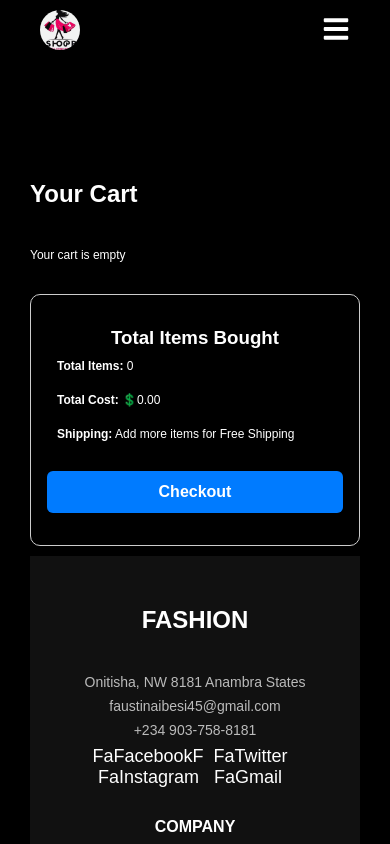
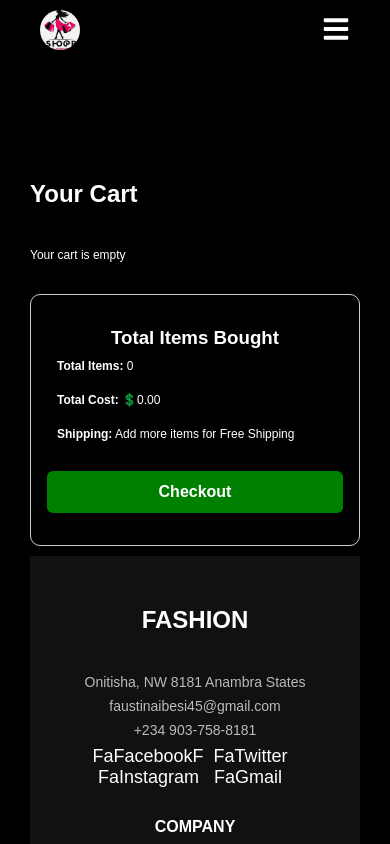
Before and after one commit to Anit81/e-commerce-website, a React (Vite) app: page /cart in a window 390 px wide. Shown: the top 844 px of the page. Built offline with nearby package versions, Linux system fonts and the light colour scheme.

Commit message:
Update cart.css

```diff
--- a/src/components/cart.css
+++ b/src/components/cart.css
@@ -170,4 +170,11 @@ border: none;
   .cart-right P{
     font-size: 12px;
   }
+  .cart-right button{
+    background-color:green;
 }
+  decreament-btn, .increament-btn{
+    background-color:green;
+    padding:10px;
+  }
+}
```
